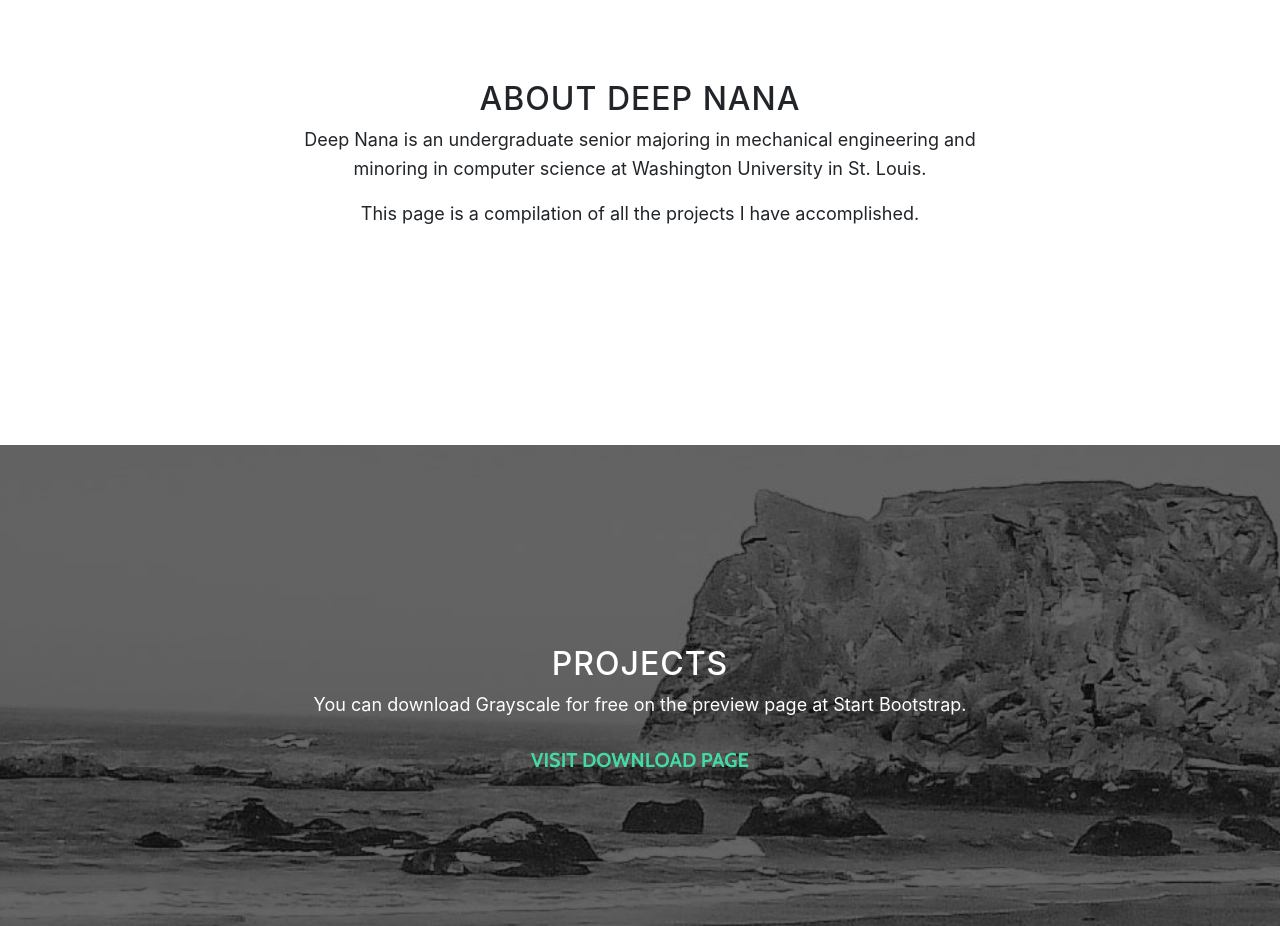
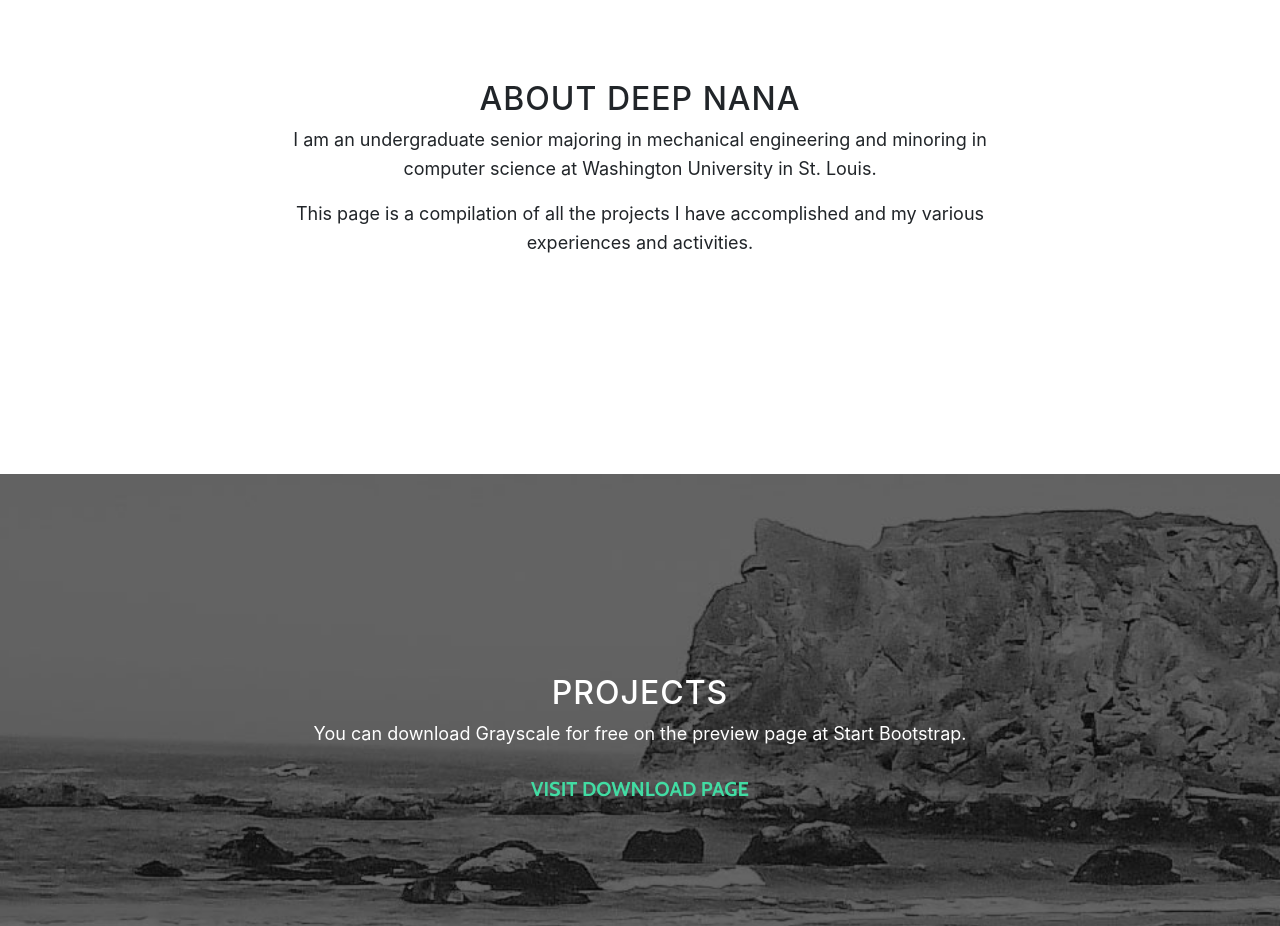
Before and after one commit to deepnana/deepnana.github.io, a website with bundled scripts: page index.html in a window 1280 px wide. Shown: the part 920-1846 px from the top of the page. Built offline with nearby package versions, Linux system fonts and the light colour scheme.

Commit message:
More general edits to the website

```diff
--- a/index.html
+++ b/index.html
@@ -72,8 +72,8 @@
         <div class="row">
           <div class="col-lg-8 mx-auto">
             <h2>About Deep Nana</h2>
-            <p>Deep Nana is an undergraduate senior majoring in mechanical engineering and minoring in computer science at Washington University in St. Louis.</p>
-            <p>This page is a compilation of all the projects I have accomplished.</p>
+            <p>I am an undergraduate senior majoring in mechanical engineering and minoring in computer science at Washington University in St. Louis.</p>
+            <p>This page is a compilation of all the projects I have accomplished and my various experiences and activities.</p>
           </div>
         </div>
       </div>
```
